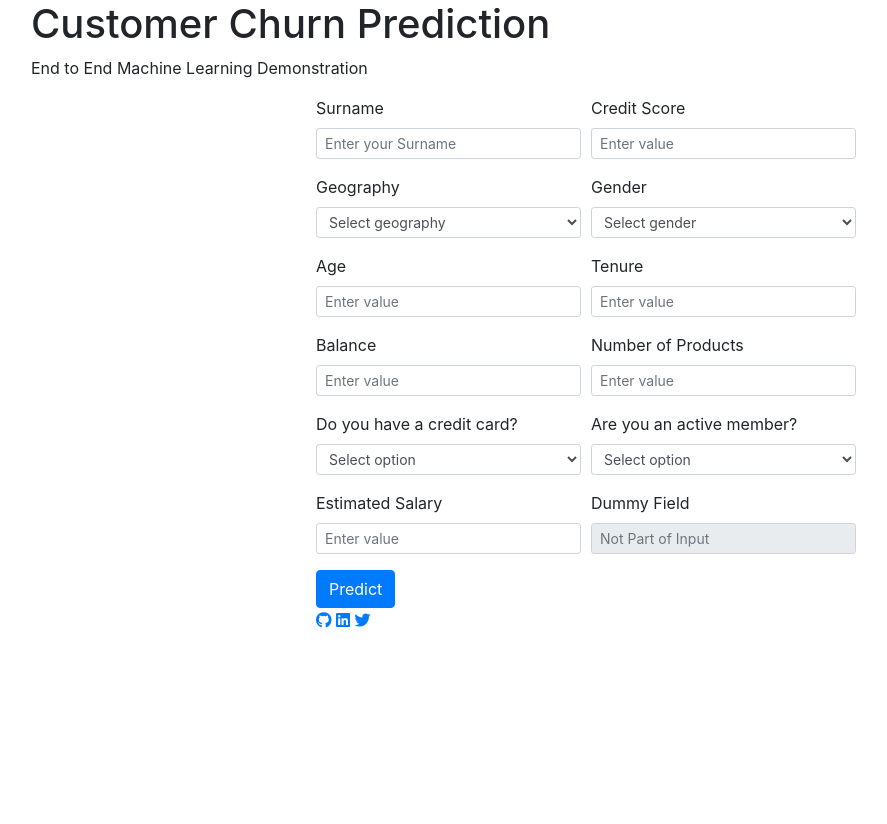
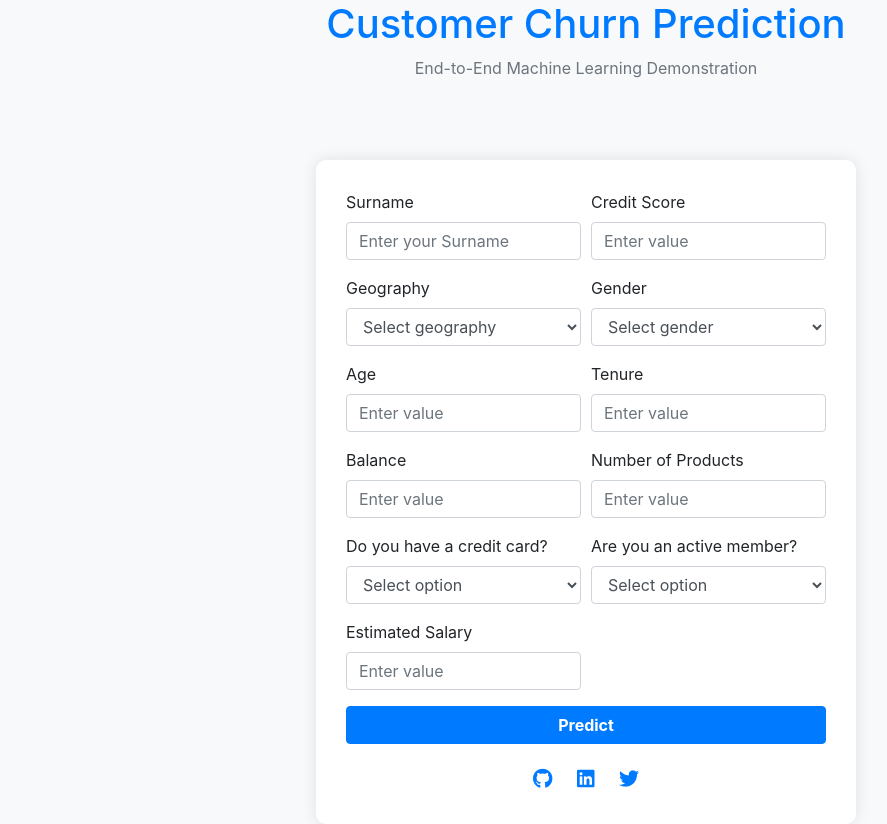
Before and after one commit to Shreyojit/Deploying-Customer-Churn-model, a Flask app: page / in a window 1280 px wide. Shown: the whole page, without its empty margins (54-941 px from the left). Before the commit the page ends 628 px from the top, so only its background shows below. Run offline with Flask 3, Linux system fonts and the light colour scheme; some libraries are stand-ins or nearby versions.

```diff
--- a/templates/index.html
+++ b/templates/index.html
@@ -10,34 +10,66 @@
     <!-- Bootstrap CSS -->
     <link rel="stylesheet" href="https://stackpath.bootstrapcdn.com/bootstrap/4.5.2/css/bootstrap.min.css">
     <link rel="stylesheet" href="static/css/styles.css">
+    <style>
+        body {
+            background: #f8f9fa;
+        }
+        .form-container {
+            background: white;
+            padding: 30px;
+            border-radius: 10px;
+            box-shadow: 0px 0px 15px rgba(0, 0, 0, 0.1);
+            margin-top: 50px;
+        }
+        .header {
+            text-align: center;
+            margin-bottom: 30px;
+        }
+        .btn-primary {
+            width: 100%;
+            font-weight: bold;
+        }
+        .icons {
+            text-align: center;
+            margin-top: 20px;
+        }
+        .icons a {
+            margin: 0 10px;
+            color: #007bff;
+            font-size: 20px;
+        }
+        .icons a:hover {
+            color: #0056b3;
+        }
+    </style>
 </head>
 
 <body>
-
     <div class="container">
         <div class="header">
-            <h1>Customer Churn Prediction</h1>
-            <p>End to End Machine Learning Demonstration</p>
+            <h1 class="text-primary">Customer Churn Prediction</h1>
+            <p class="text-muted">End-to-End Machine Learning Demonstration</p>
         </div>
 
         <div class="row justify-content-center">
-            <div class="col-md-6 form-container">
+            <div class="col-md-8 col-lg-6">
+                <div class="form-container">
                     <form action="/predict" method="post">
                         <div class="form-row">
                             <div class="form-group col-md-6">
                                 <label for="Surname">Surname</label>
-                            <input type="text" class="form-control form-control-sm" name="Surname" placeholder="Enter your Surname" required>
+                                <input type="text" class="form-control" name="Surname" placeholder="Enter your Surname" required>
                             </div>
                             <div class="form-group col-md-6">
                                 <label for="creditScore">Credit Score</label>
-                            <input type="number" step=1 min=0 class="form-control form-control-sm" name="creditScore" placeholder="Enter value" required>
+                                <input type="number" class="form-control" name="creditScore" placeholder="Enter value" required>
                             </div>
                         </div>
 
                         <div class="form-row">
                             <div class="form-group col-md-6">
                                 <label for="geography">Geography</label>
-                            <select class="form-control form-control-sm" name="geography" required>
+                                <select class="form-control" name="geography" required>
                                     <option value="" disabled selected>Select geography</option>
                                     <option value="France">France</option>
                                     <option value="Germany">Germany</option>
@@ -46,7 +78,7 @@
                             </div>
                             <div class="form-group col-md-6">
                                 <label for="gender">Gender</label>
-                            <select class="form-control form-control-sm" name="gender" required>
+                                <select class="form-control" name="gender" required>
                                     <option value="" disabled selected>Select gender</option>
                                     <option value="0">Male</option>
                                     <option value="1">Female</option>
@@ -57,32 +89,29 @@
                         <div class="form-row">
                             <div class="form-group col-md-6">
                                 <label for="age">Age</label>
-                            <input type="number" step=1 min=18 class="form-control form-control-sm" name="age"
-                                placeholder="Enter value" required>
+                                <input type="number" class="form-control" name="age" placeholder="Enter value" required>
                             </div>
                             <div class="form-group col-md-6">
                                 <label for="tenure">Tenure</label>
-                            <input type="number" step=1 min=0 max=20 class="form-control form-control-sm" name="tenure" placeholder="Enter value" required>
+                                <input type="number" class="form-control" name="tenure" placeholder="Enter value" required>
                             </div>
                         </div>
 
                         <div class="form-row">
                             <div class="form-group col-md-6">
                                 <label for="balance">Balance</label>
-                            <input type="number" step=0.001 min=0 class="form-control form-control-sm" name="balance"
-                                placeholder="Enter value" required>
+                                <input type="number" class="form-control" name="balance" placeholder="Enter value" required>
                             </div>
                             <div class="form-group col-md-6">
                                 <label for="numberOfProducts">Number of Products</label>
-                            <input type="number" step=1 min=0 max=4 class="form-control form-control-sm" name="numberOfProducts"
-                                placeholder="Enter value" required>
+                                <input type="number" class="form-control" name="numberOfProducts" placeholder="Enter value" required>
                             </div>
                         </div>
 
                         <div class="form-row">
                             <div class="form-group col-md-6">
                                 <label for="creditCard">Do you have a credit card?</label>
-                            <select class="form-control form-control-sm" name="creditCard" required>
+                                <select class="form-control" name="creditCard" required>
                                     <option value="" disabled selected>Select option</option>
                                     <option value="0">No</option>
                                     <option value="1">Yes</option>
@@ -90,7 +119,7 @@
                             </div>
                             <div class="form-group col-md-6">
                                 <label for="activeMember">Are you an active member?</label>
-                            <select class="form-control form-control-sm" name="activeMember" required>
+                                <select class="form-control" name="activeMember" required>
                                     <option value="" disabled selected>Select option</option>
                                     <option value="0">No</option>
                                     <option value="1">Yes</option>
@@ -101,18 +130,13 @@
                         <div class="form-row">
                             <div class="form-group col-md-6">
                                 <label for="estimatedSalary">Estimated Salary</label>
-                            <input type="number" step=0.0001 min=0 class="form-control form-control-sm" name="estimatedSalary" placeholder="Enter value" required>
-                        </div>
-                        <div class="form-group col-md-6">
-                            <label for="dummy_field">Dummy Field</label>
-                            <input type="number" step=0.0001 min=0 class="form-control form-control-sm" name="dummy_field" placeholder="Not Part of Input" readonly>
+                                <input type="number" class="form-control" name="estimatedSalary" placeholder="Enter value" required>
                             </div>
                         </div>
 
-                    <input type="submit" class="btn btn-primary" value="Predict">
+                        <button type="submit" class="btn btn-primary">Predict</button>
 
                         <div class="icons">
-                        <!-- Add your GitHub, LinkedIn, and Twitter URLs -->
                             <a href="https://github.com/Oyebamiji-Micheal/" target="_blank"><i class="fab fa-github"></i></a>
                             <a href="https://www.linkedin.com/in/oyebamiji-micheal/" target="_blank"><i class="fab fa-linkedin"></i></a>
                             <a href="https://twitter.com/MichealOjuri" target="_blank"><i class="fab fa-twitter"></i></a>
@@ -121,12 +145,10 @@
                 </div>
             </div>
         </div>
-    <!-- Bootstrap JS and Font Awesome Icons -->
-    <script src="https://code.jquery.com/jquery-3.5.1.slim.min.js"></script>
-    <script src="https://cdn.jsdelivr.net/npm/@popperjs/core@2.9.3/dist/umd/popper.min.js"></script>
-    <script src="https://stackpath.bootstrapcdn.com/bootstrap/4.5.2/js/bootstrap.min.js"></script>
-    <script src="https://kit.fontawesome.com/your-fontawesome-kit-id.js" crossorigin="anonymous"></script>
-    <script src="https://cdnjs.cloudflare.com/ajax/libs/popper.js/1.14.7/umd/popper.min.js"></script>
+    </div>
+
+    <!-- Bootstrap JS -->
+    <script src="https://code.jquery.com/jquery-3.5.1.min.js"></script>
+    <script src="https://stackpath.bootstrapcdn.com/bootstrap/4.5.2/js/bootstrap.bundle.min.js"></script>
 </body>
-
 </html>
```
Also changed, not shown: 2 other files. Lines whose indentation alone changed are shown as unchanged.
